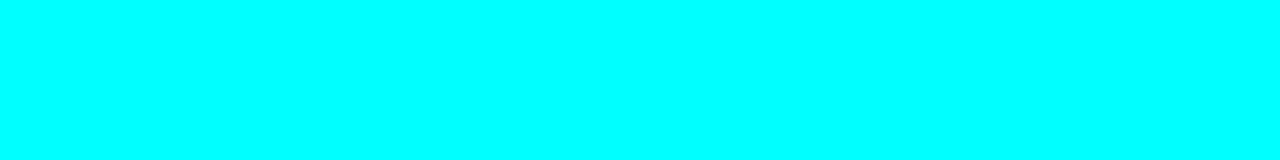
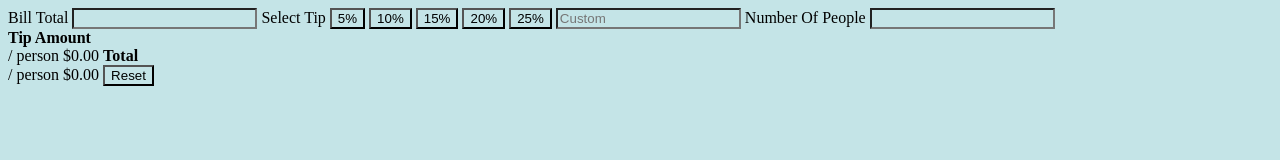
Before and after one commit to CadillacJack42/tip-splitter, a plain HTML site: page index.html in a window 1280 px wide. Drawn offline with Linux system fonts and the light colour scheme.

Commit message:
Finished original components for starter application

```diff
--- a/index.html
+++ b/index.html
@@ -8,7 +8,32 @@
     <link rel="stylesheet" href="style.css">
 </head>
 <body>
+    <main class="container">
+        <section class="input-section">
+            <label for="bill-total">Bill Total</label>
+            <input type="number"name="bill-total" id="bill-total">
 
+
+            <label for="selectTip">Select Tip</label>
+            <button class="btn">5%</button>
+            <button class="btn">10%</button>
+            <button class="btn">15%</button>
+            <button class="btn">20%</button>
+            <button class="btn">25%</button>
+            <input type="number" placeholder="Custom">
+
+            <label for="numberOfPeople">Number Of People</label>
+            <input type="number" name="numberOfPeople" id="numberOfPeople">
+        </section>
+
+        <section class="output-section">
+            <span><strong>Tip Amount</strong> <br> / person</span> <span id="tipPerPerson">$0.00</span>
+            <span><strong>Total</strong> <br> / person</span> <span id="totalPerPerson">$0.00</span>
+
+
+            <button class="btn reset">Reset</button>
+        </section>
+    </main>
     <script type="module" src="app.js"></script>
 </body>
 </html>
--- a/style.css
+++ b/style.css
@@ -1,3 +1,3 @@
 * {
-    background-color: aqua;
+    background-color: #C4E4E7;
 }
```
